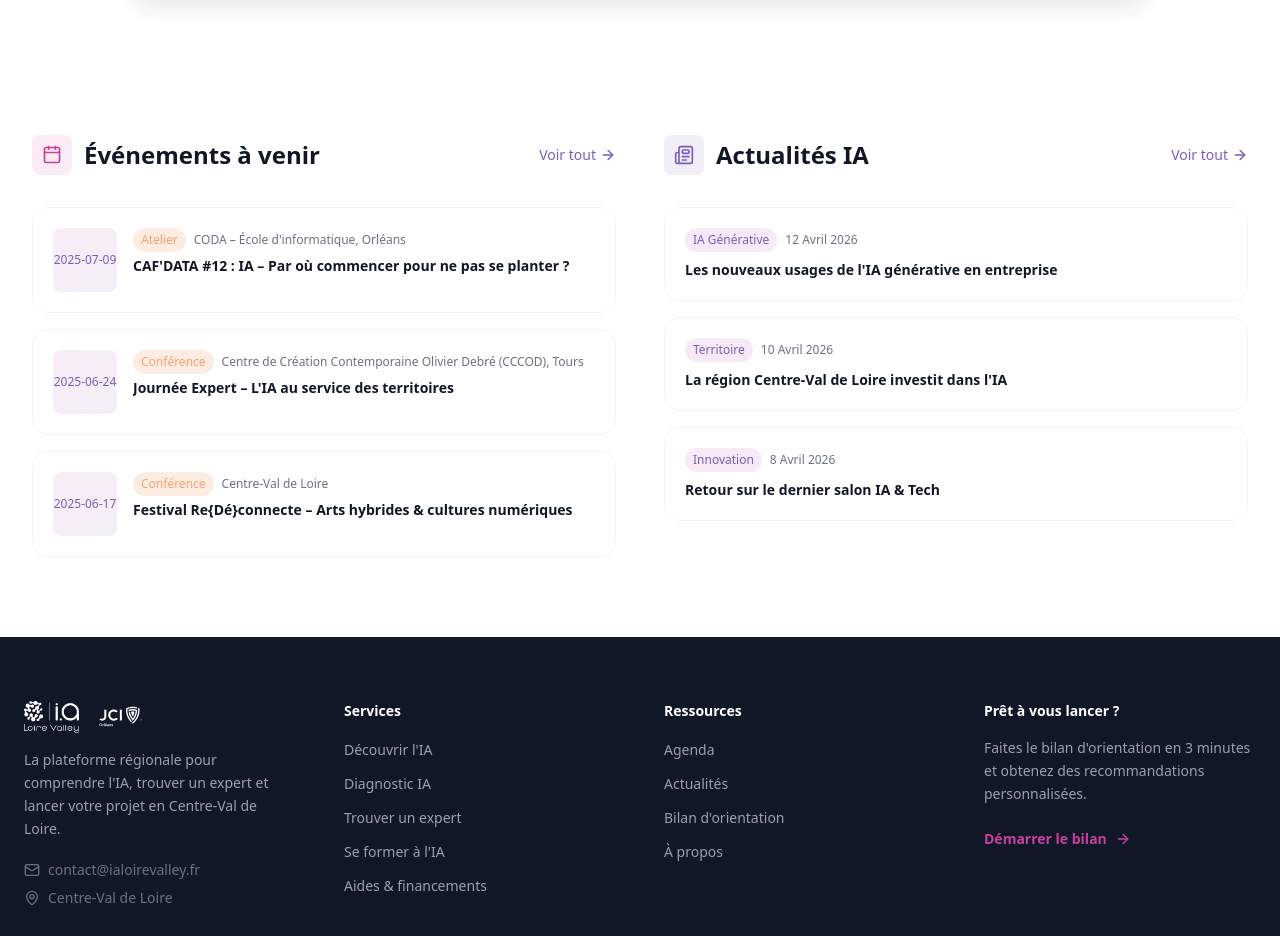
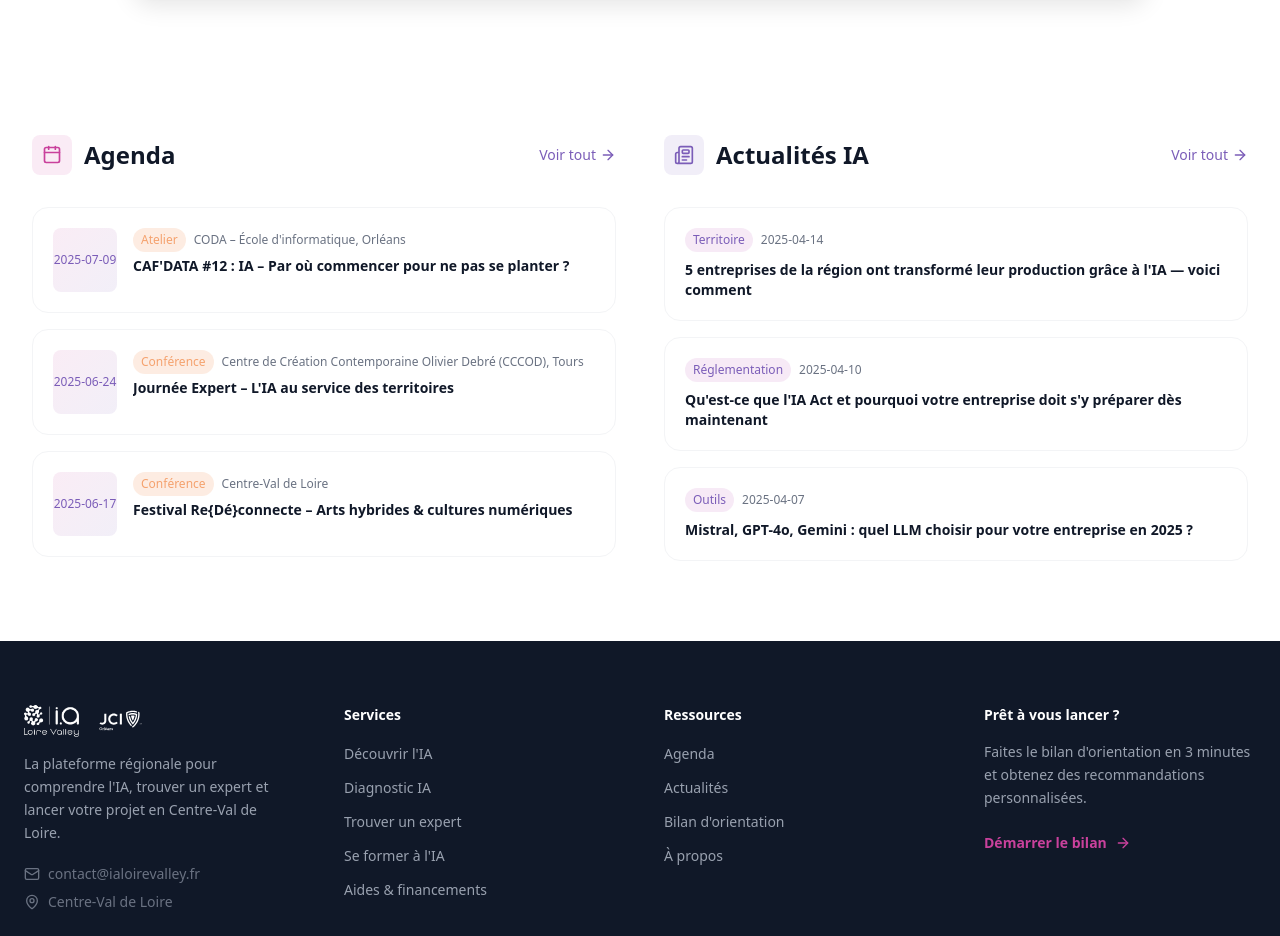
Before and after one commit to keilua/ia-loire-valley, a React (Vite) app: page / in a window 1280 px wide. Shown: the part 1300-2236 px from the top of the page. Built offline with nearby package versions, Linux system fonts and the light colour scheme; no server answers.

Commit message:
feat(home): agenda et actualités dynamiques depuis Sanity

```diff
--- a/src/pages/HomePage.tsx
+++ b/src/pages/HomePage.tsx
@@ -5,7 +5,7 @@ import {
 } from 'lucide-react'
 import { Button } from '../components/ui/Button'
 import { Card } from '../components/ui/card'
-import { useEvents } from '../hooks/useData'
+import { useEvents, useNews } from '../hooks/useData'
 
 const mainServices = [
   {
@@ -38,15 +38,11 @@ const mainServices = [
   },
 ]
 
-const recentNews = [
-  { category: 'IA Générative', date: '12 Avril 2026', title: 'Les nouveaux usages de l\'IA générative en entreprise' },
-  { category: 'Territoire', date: '10 Avril 2026', title: 'La région Centre-Val de Loire investit dans l\'IA' },
-  { category: 'Innovation', date: '8 Avril 2026', title: 'Retour sur le dernier salon IA & Tech' },
-]
-
 export function HomePage() {
   const { data: events = [] } = useEvents()
+  const { data: allNews = [] } = useNews()
   const previewEvents = events.slice(0, 3)
+  const previewNews = allNews.slice(0, 3)
 
   return (
     <div className="min-h-screen overflow-x-hidden">
@@ -117,7 +113,7 @@ export function HomePage() {
                 <div className="w-9 h-9 sm:w-10 sm:h-10 rounded-lg bg-magenta/10 flex items-center justify-center shrink-0">
                   <Calendar className="w-4 h-4 sm:w-5 sm:h-5 text-magenta" />
                 </div>
-                <h2 className="text-lg sm:text-2xl font-bold text-gray-900">Événements à venir</h2>
+                <h2 className="text-lg sm:text-2xl font-bold text-gray-900">Agenda</h2>
               </div>
               <Link to="/agenda" className="shrink-0 text-sm text-violet hover:text-magenta flex items-center gap-1 transition-colors">
                 Voir tout <ArrowRight className="w-4 h-4" />
@@ -144,6 +140,7 @@ export function HomePage() {
                 <Card className="p-6 border border-gray-100 text-center">
                   <p className="text-gray-500 text-sm mb-2">Consultez l'agenda pour les prochains événements.</p>
                   <Link to="/agenda" className="text-magenta text-sm font-medium hover:underline">Voir l'agenda →</Link>
+
                 </Card>
               )}
             </div>
@@ -163,15 +160,22 @@ export function HomePage() {
               </Link>
             </div>
             <div className="space-y-3 sm:space-y-4">
-              {recentNews.map((news, i) => (
-                <Card key={i} className="p-4 sm:p-5 hover:shadow-md transition-shadow border border-gray-100 group cursor-pointer">
-                  <div className="flex items-center gap-2 mb-2 flex-wrap">
-                    <span className="text-xs px-2 py-1 bg-rose/20 text-violet rounded-full shrink-0">{news.category}</span>
-                    <span className="text-xs text-gray-500">{news.date}</span>
-                  </div>
-                  <h4 className="font-semibold text-gray-900 group-hover:text-magenta transition-colors text-sm">{news.title}</h4>
+              {previewNews.length > 0 ? previewNews.map(news => (
+                <Link key={news.id} to="/actualites" className="block">
+                  <Card className="p-4 sm:p-5 hover:shadow-md transition-shadow border border-gray-100 group cursor-pointer">
+                    <div className="flex items-center gap-2 mb-2 flex-wrap">
+                      <span className="text-xs px-2 py-1 bg-rose/20 text-violet rounded-full shrink-0">{news.category}</span>
+                      <span className="text-xs text-gray-500">{news.date}</span>
+                    </div>
+                    <h4 className="font-semibold text-gray-900 group-hover:text-magenta transition-colors text-sm">{news.title}</h4>
+                  </Card>
+                </Link>
+              )) : (
+                <Card className="p-6 border border-gray-100 text-center">
+                  <p className="text-gray-500 text-sm mb-2">Consultez les actualités pour les dernières nouvelles.</p>
+                  <Link to="/actualites" className="text-magenta text-sm font-medium hover:underline">Voir les actualités →</Link>
                 </Card>
-              ))}
+              )}
             </div>
           </div>
 
```
